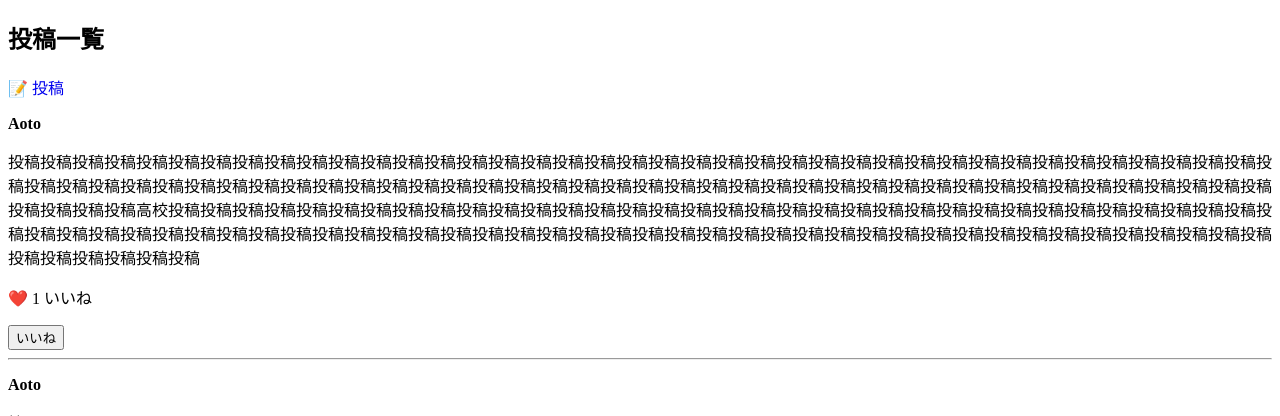
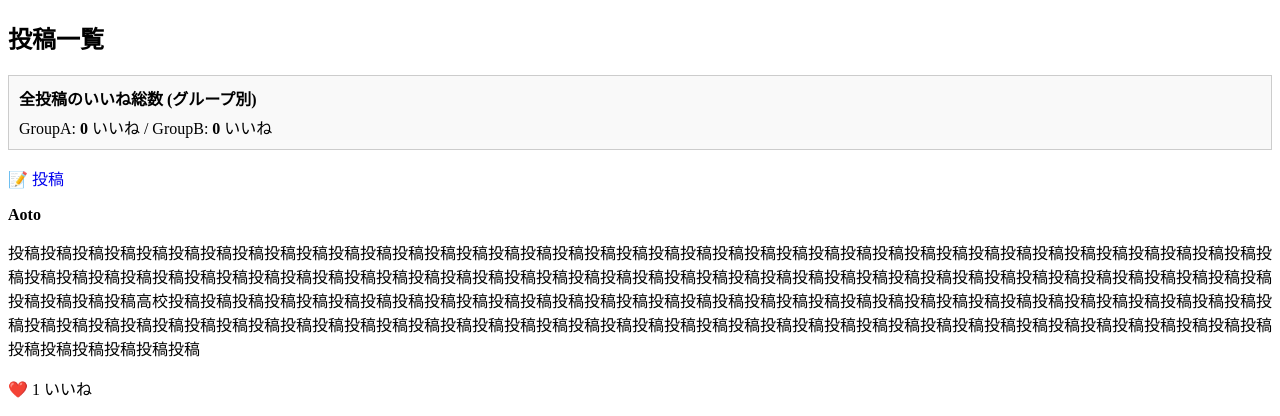
Before and after one commit to suzu029/simple_sns, a Django app: page / in a window 1280 px wide. Shown: the part 122-538 px from the top of the page. Run offline with Django 5.2, Linux system fonts and the light colour scheme; data comes from the database, SQL or seed files in the repository; both versions use the stored data as it was after the commit.

Commit message:
いいね

```diff
--- a/posts/models.py
+++ b/posts/models.py
@@ -6,10 +6,12 @@ class Post(models.Model):
     content = models.TextField()
     image = models.ImageField(upload_to='images/', null=True, blank=True)
     created_at = models.DateTimeField(auto_now_add=True)
-    likes = models.ManyToManyField(User, related_name='liked_posts', blank=True)  # ←追加！
+    likes = models.ManyToManyField(User, related_name='liked_posts', blank=True)
 
     def __str__(self):
         return self.content[:20]
 
     def total_likes(self):
         return self.likes.count()  # いいね数を数えるメソッド
+
+# ※ 以前追加された group_a_likes_count および group_b_likes_count のプロパティは削除しました。
--- a/posts/templates/posts/post_list.html
+++ b/posts/templates/posts/post_list.html
@@ -3,7 +3,13 @@
 {% block content %}
   <h2>投稿一覧</h2>
 
-  <!-- 新しい投稿ボタン -->
+  <div style="border: 1px solid #ccc; padding: 10px; margin-bottom: 15px; background-color: #f9f9f9;">
+    <p style="margin: 0; font-weight: bold;">全投稿のいいね総数 (グループ別)</p>
+    <p style="margin: 5px 0 0 0;">
+      GroupA: <strong>{{ total_group_a_likes }}</strong> いいね
+      / GroupB: <strong>{{ total_group_b_likes }}</strong> いいね
+    </p>
+  </div>
   <p>
     <a href="{% url 'post_create' %}" style="text-decoration:none;">
       📝 投稿
@@ -13,6 +19,7 @@
   {% for post in posts %}
     <div>
       <p><strong>{{ post.user.username }}</strong></p>
+
       <p>{{ post.content }}</p>
       {% if post.image %}
         <img src="{{ post.image.url }}" width="300">
--- a/posts/views.py
+++ b/posts/views.py
@@ -1,26 +1,47 @@
-from django.shortcuts import render
-from .models import Post
-from django.shortcuts import render, redirect
-from django.contrib.auth.decorators import login_required
-from .forms import PostForm
 from django.shortcuts import render, get_object_or_404, redirect
 from django.contrib.auth.decorators import login_required
 from .models import Post
+from .forms import PostForm
+from django.contrib.auth.models import Group  # Groupモデルをインポート
 
 
 def post_list(request):
     posts = Post.objects.all().order_by('-created_at')
-    return render(request, 'posts/post_list.html', {'posts': posts})
 
+    # --- グループ別いいね総数の集計 ---
+    total_group_a_likes = 0
+    total_group_b_likes = 0
+
+    try:
+        group_a = Group.objects.get(name='GroupA')
+        group_b = Group.objects.get(name='GroupB')
+
+        # 全ての投稿をループし、GroupA/Bユーザーからのいいねをカウントして加算
+        for post in posts:
+            total_group_a_likes += post.likes.filter(groups=group_a).count()
+            total_group_b_likes += post.likes.filter(groups=group_b).count()
+
+    except Group.DoesNotExist:
+        # GroupA または GroupB が存在しない場合は、総数は 0 のまま
+        pass
+
+    # 集計結果をコンテキストに追加
+    context = {
+        'posts': posts,
+        'total_group_a_likes': total_group_a_likes,
+        'total_group_b_likes': total_group_b_likes,
+    }
+
+    return render(request, 'posts/post_list.html', context)
 
 
 @login_required
-def post_create(request):
+def post_create(request): # ★ 削除されていた関数を復活
     if request.method == 'POST':
-        form = PostForm(request.POST, request.FILES)  # ← 画像は FILES から受け取る
+        form = PostForm(request.POST, request.FILES)
         if form.is_valid():
             post = form.save(commit=False)
-            post.user = request.user  # 投稿者をログインユーザーに紐付ける
+            post.user = request.user
             post.save()
             return redirect('post_list')
     else:
@@ -29,10 +50,10 @@ def post_create(request):
 
 
 @login_required
-def like_post(request, post_id):
+def like_post(request, post_id): # ★ 削除されていた関数を復活
     post = get_object_or_404(Post, id=post_id)
     if request.user in post.likes.all():
-        post.likes.remove(request.user)  # すでにいいねしてたら取り消す
+        post.likes.remove(request.user)
     else:
-        post.likes.add(request.user)  # いいねする
+        post.likes.add(request.user)
     return redirect('post_list')
```
Also changed, not shown: db.sqlite3.
